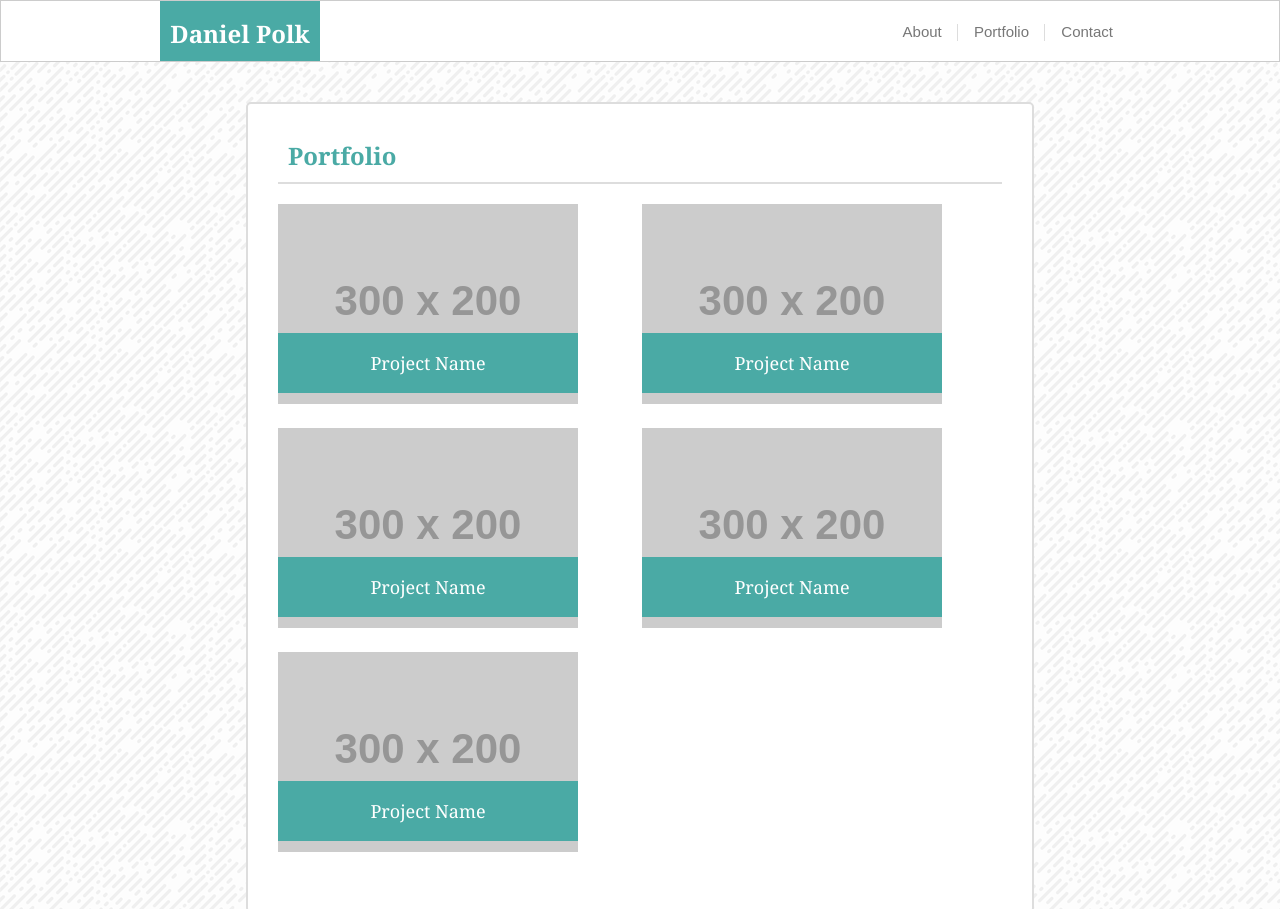
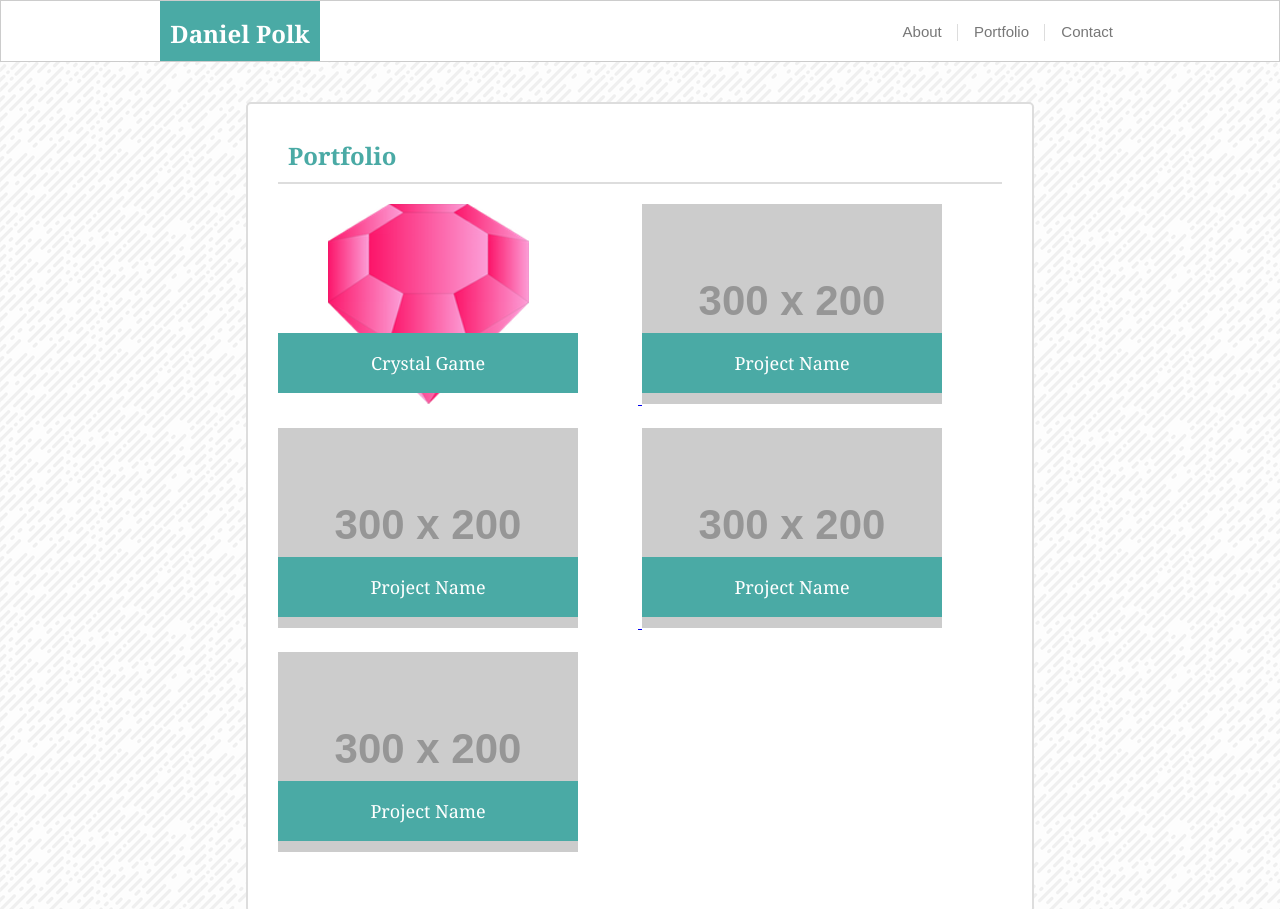
Before and after one commit to danielpolk/danielpolk.github.io, a plain HTML site: page portfolio.html in a window 1280 px wide. Shown: the top 909 px of the page. Drawn offline with Linux system fonts and the light colour scheme; placeholder pictures from the web are drawn by us.

Commit message:
Updated portfolio page

```diff
--- a/portfolio.html
+++ b/portfolio.html
@@ -31,10 +31,12 @@
         <h2>Portfolio</h2>
 
         <div class="row">
-            <div class="project-image"><img src="https://via.placeholder.com/300x200">
-                <div class="project-banner"><p>Project Name</p></div>
-            </div>
-            <div class="project-image"><img src="https://via.placeholder.com/300x200">
+            <a href="https://danielpolk.github.io/unit-4-game/">
+                <div class="project-image" ><img src="assets/images/crystal.png" id="crystal">
+                    <div class="project-banner"><p>Crystal Game</p></div>
+                </div>
+            </a>
+            <div class="project-image"><a href="https://danielpolk.github.io/unit-4-game/"><img src="https://via.placeholder.com/300x200">
                 <div class="project-banner"><p>Project Name</p></div>
             </div>
         </div>
```
Also changed, not shown: assets/images/crystal.png (added), 3 other files.
